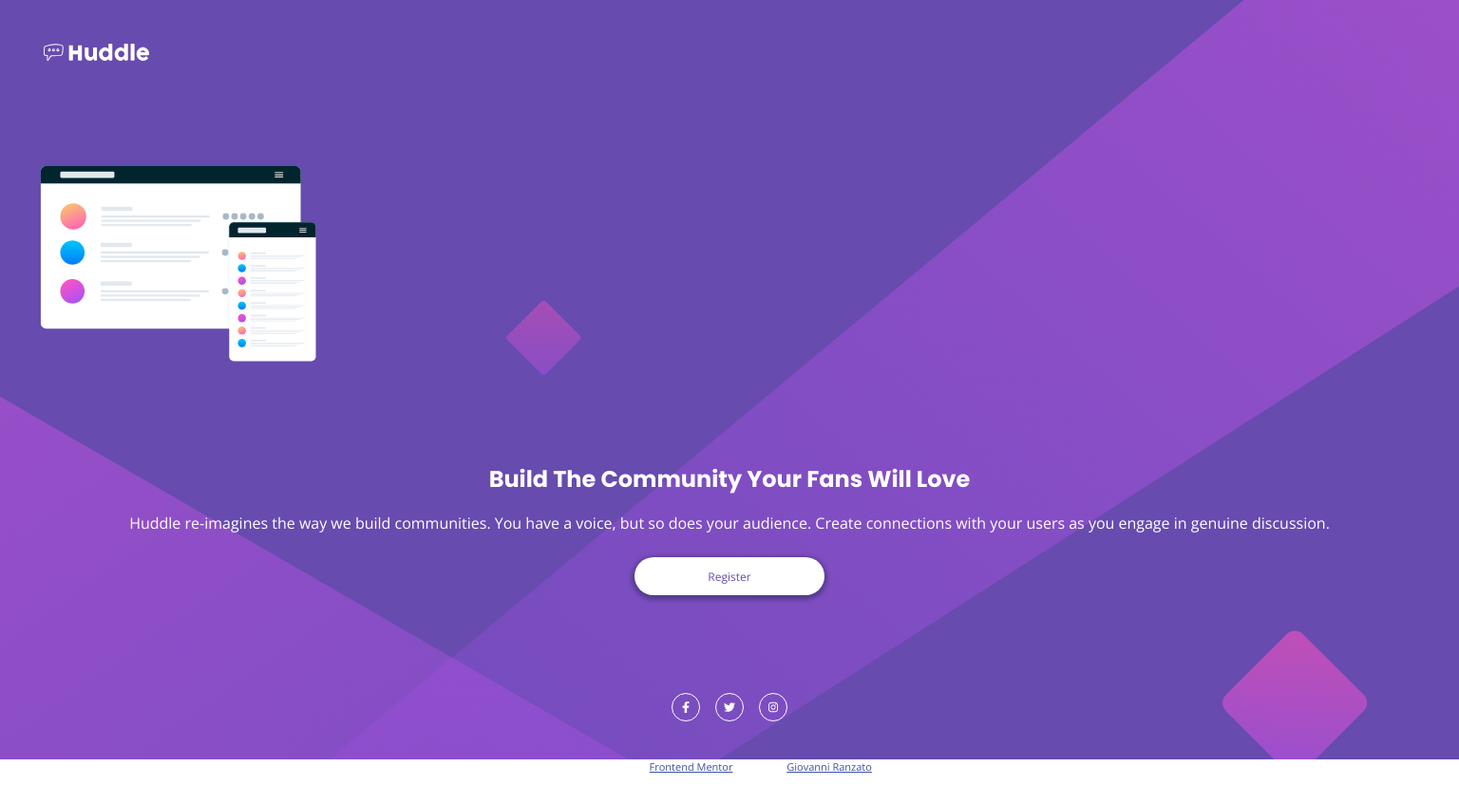
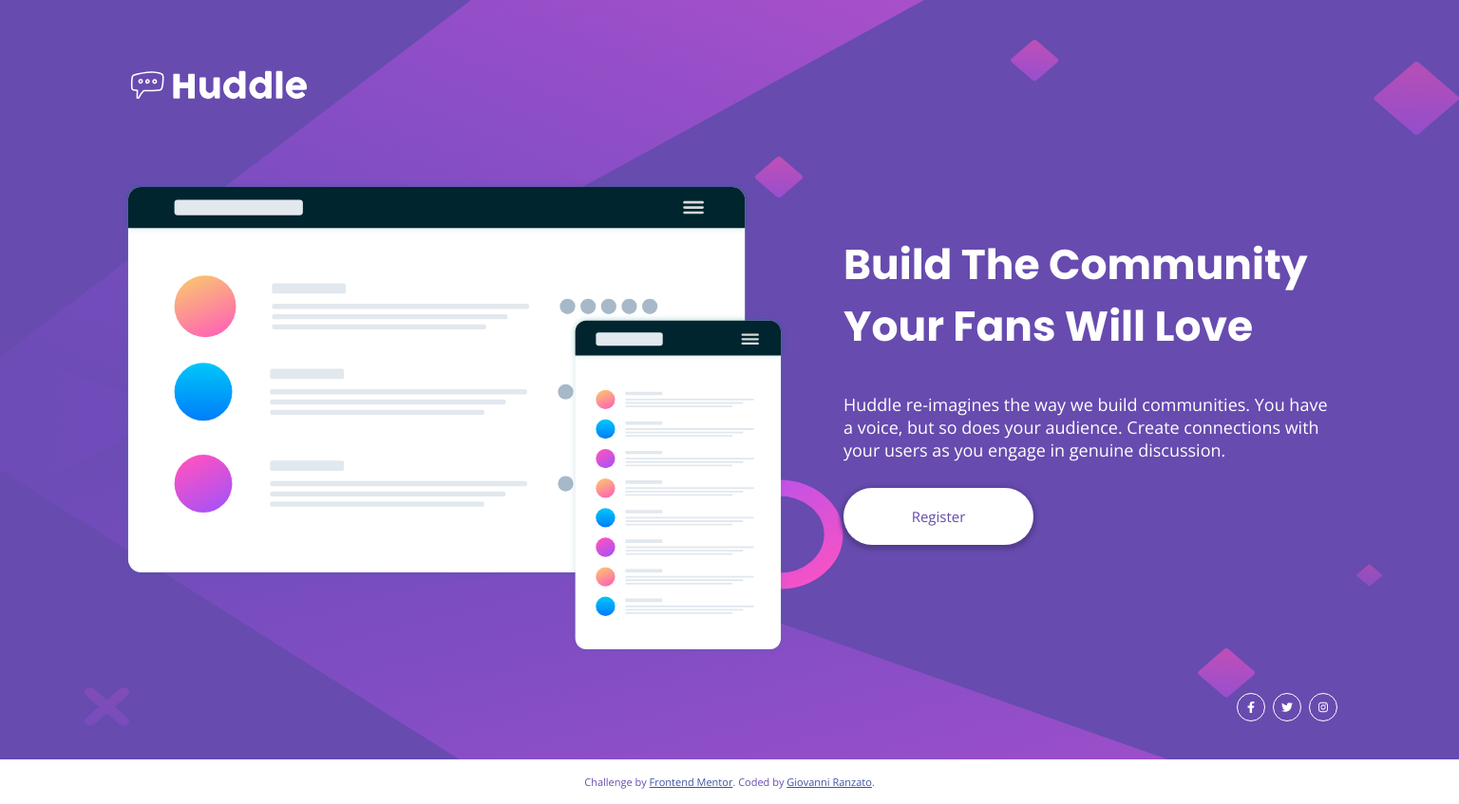
Before and after one commit to GiovanniRanzato/huddle-landing-page-with-single-introductory-section-master, a plain HTML site: page index.html in a window 1536 px wide. Shown: the whole page at 95% size. Before the commit the page ends 815 px from the top, so only its background shows below. Drawn offline with nearby package versions, Linux system fonts and the light colour scheme.

Commit message:
tablet and desktop desig

```diff
--- a/index.html
+++ b/index.html
@@ -19,20 +19,24 @@
 <body>
   <section class="hero-section">
     <div class="container">
-      <div class="heading">
+      <div class="header">
         <img class="logo" src="images/logo.svg" alt="logo"/>
       </div>
-      <div class="visual">
+      <div class="content">
+        <div class="visual-container">
+          <div class="visual"></div>
+        </div>
+        <div class="copy">
+          <h1 id="title" class="title heading heading-bold"></h1>
+          <div id="message" class="message"></div>
+          <div id="cta" class="cta"></div>
+        </div>
       </div>
-      <div class="copy">
-        <h1 id="title" class="title heading heading-bold"></h1>
-        <div id="message" class="message"></div>
-        <div id="cta" class="cta"></div>
-      </div>
+
         <ul class="social">
-          <li class="social-icon"><a id="link-0"><img id="icon-0" /></a></li>
-          <li class="social-icon"><a id="link-1"><img id="icon-1" /></a></li>
-          <li class="social-icon"><a id="link-2"><img id="icon-2" /></a></li>
+          <li ><a id="link-0" class="social-icon"><img id="icon-0" /></a></li>
+          <li ><a id="link-1" class="social-icon"><img id="icon-1" /></a></li>
+          <li ><a id="link-2" class="social-icon"><img id="icon-2" /></a></li>
         </ul>
     </div>
     </div>
--- a/styles.css
+++ b/styles.css
@@ -10,6 +10,7 @@
     /* COLOR */
     --primary: hsl(257, 40%, 49%);
     --primary-shadow: hsl(257, 40%, 40%);
+    --cta-color:hsl(225, 44%, 60%);
     --shadow: 0px 2px 4px 3px var(--primary-shadow);
 }
 * {
@@ -47,9 +48,12 @@ li {
     background-image: url("./images/bg-mobile.svg");
     background-repeat: no-repeat;
     background-size: 100%;
+    display: flex;
+    justify-content: center;
 }
 .container{
     min-height: 100vh;
+    max-width: 800px;
     padding: 40px;
     display: flex;
     flex-flow: column;
@@ -60,7 +64,14 @@ li {
     align-self: start;
     width: 120px;
 }
+.content{
+    height: 100%;
+    display: flex;
+    flex-flow: column;
+    justify-content: space-around ;
+}
 .visual {
+    margin: 0 auto;
     max-width: 295px;
     min-height: 212px;
     background-image: url("./images/illustration-mockups.svg");
@@ -77,12 +88,15 @@ li {
 }
 .title {
     font-size: 24px;
-    margin-bottom: 18px;
+    margin-bottom: 25px;
 }
 .message{
     margin-bottom: 25px;
 }
 .cta{
+    position: absoute;
+    z-index: 2;
+
     width: 200px;
     height: 40px;
     border-radius: 20px;
@@ -94,12 +108,33 @@ li {
     background-color: white;
     color: var(--primary);
     font-size: 12px;
+    transition: all 0.5s ease-out;
+    transition: transform 0.5 ease-out;
 }
+.cta:hover{
+    animation: enable 0.3s linear;
+    cursor: pointer;
+    color: white;
+    background-color: var(--cta-color);
+}
+@keyframes enable {
+    0% {
+        transform: scale(1);
+    }
+    60% {
+        transform: scale(1.1);
+    }
+    100% {
+        transform: scale(1);
+    }
+}
+
 .social{
     display: flex;
     flex-flow: row;
     justify-content: center;
     align-items: center;
+    margin-top: 25px;
 
 }
 .social-icon{
@@ -111,14 +146,84 @@ li {
     border: 1px solid white;
     border-radius: 15px;
     margin: 0 8px;
+    transition: background-color 0.5s ease-out;
+}
+.social-icon:hover{
+    background-color: var(--primary-shadow);
+
 }
 .social-icon img {
     height: 12px;
 }
 
 
+/* FOOTER ATTRIBUTION */
+footer {
+    padding: 16px;
+    color: var(--primary)
+}
+.attribution { font-size: 11px; text-align: center; }
+.attribution a { color: hsl(228, 45%, 44%); }
+
+/* RESPONSIVE DESIGN TABLET */
+@media only screen and (min-width: 900px){
+    .logo{
+        width: 200px;
+    }
+    .visual{
+        max-width: unset;
+        min-height: unset;
+        width: 700px;
+        height: 500px;
+    }
+    .title{
+        font-size: 44px;
+        margin-bottom: 38px;
+    }
+    .message{
+        font-size: 18px;
+        margin-bottom: 28px;
+    }
+    .cta{
+        height: 60px;
+        border-radius: 30px;
+        font-size: 15px;
+    }
+}
+@media only screen and (min-width: 1350px){
+    body{
+        text-align: left;
+    }
+    .hero-section{
+        background-image: url("./images/bg-desktop.svg");
+        background-size: 100% 100%;
+    }
+    .container{
+        max-width: 1280px;
+        padding: 65px 0 40px 0;
+    }
+    .content{
+        flex-flow: row;
+    }
+    .visual-container{
+        display: flex;
+        flex-flow: column;
+        justify-content: center;
+        margin-top: 60px;
+    }
+    .copy{
+        margin-left: 60px;
+        align-items: flex-start;
+        justify-content: center;
+    }
+    .social{
+        display: flex;
+        align-self: flex-end;
+    }
+    .social-icon:last-child{
+        margin-right: 0;
+    }
 
 
-/* FOOTER ATTRIBUTION */
-.attribution { font-size: 11px; text-align: center; }
-.attribution a { color: hsl(228, 45%, 44%); }
+
+}
```
